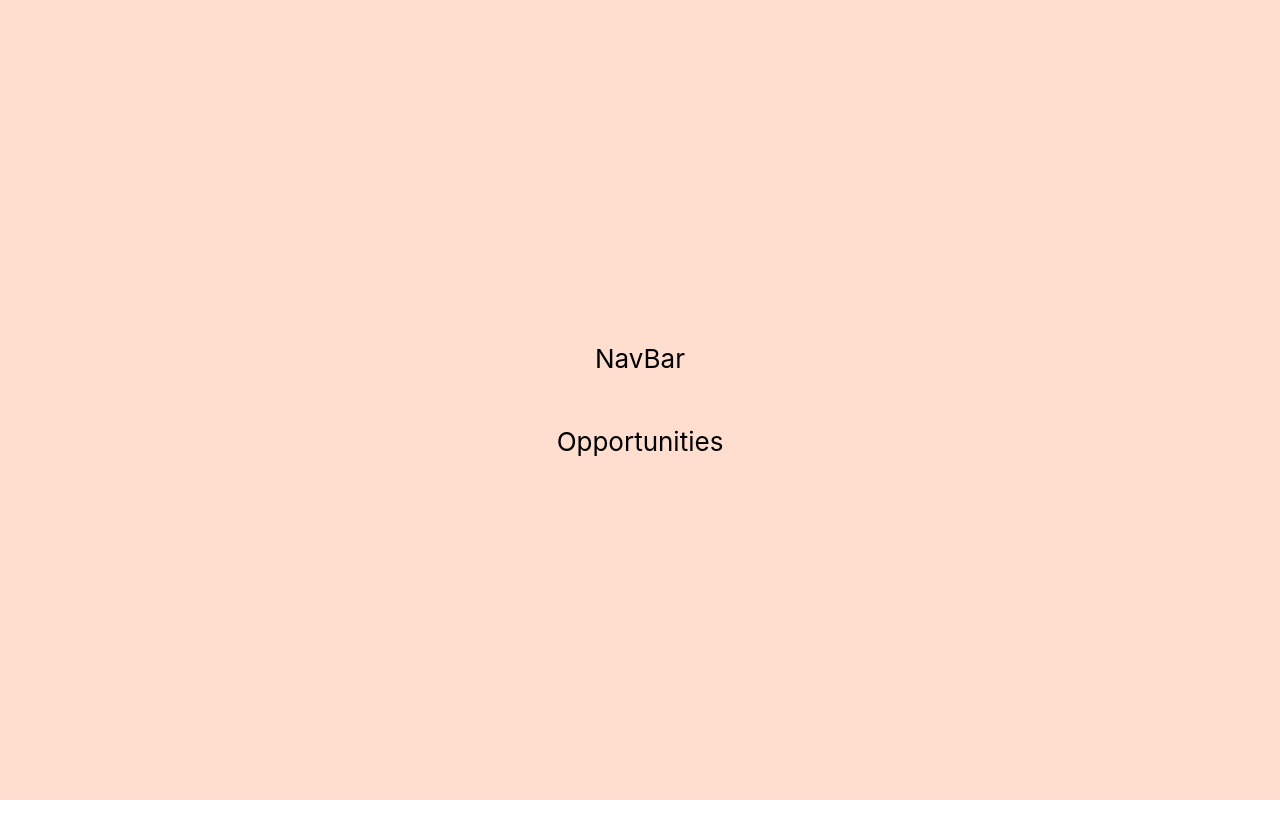
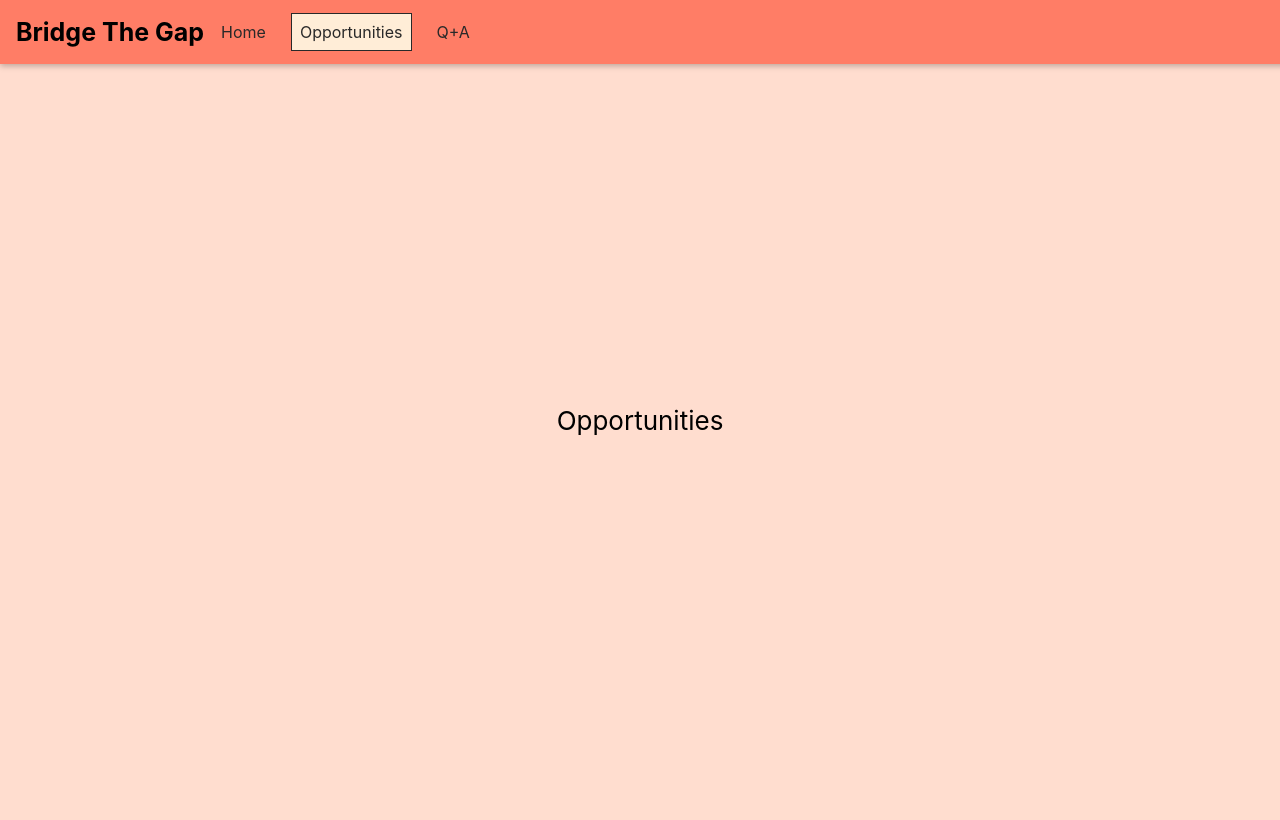
Before and after one commit to ReshmiCode/Bridge-The-Gap, a React (Create React App) app in the folder website/: page /opportunities in a window 1280 px wide. Built offline with nearby package versions, Linux system fonts and the light colour scheme; no server answers.

Commit message:
add in header nav

```diff
--- a/website/src/App.js
+++ b/website/src/App.js
@@ -12,11 +12,14 @@ import Profile from "./screens/Profile";
 import QnA from "./screens/QnA";
 import Opportunities from "./screens/Opportunities";
 import ScrollToTop from "./components/ScrollToTop";
+import NavBar from "./components/NavBar";
 
 function App() {
   return (
     <div>
       <Router>
+        <NavBar />
+        {/* conditionally render navbar if logged in, use context instead? */}
         <main>
           <ScrollToTop>
             <Switch>
--- /dev/null
+++ b/website/src/components/NavBar.css
@@ -0,0 +1,48 @@
+.main-header {
+    width: 100%;
+    height: 4rem;
+    display: flex;
+    align-items: center;
+    position: fixed;
+    top: 0;
+    left: 0;
+    background: #FF7D66;
+    box-shadow: 0 2px 6px rgba(0, 0, 0, 0.26);
+    padding: 0 1rem;
+    z-index: 5;
+  }
+
+  main {
+    margin-top: 1.25rem;
+  }
+
+  .nav-links {
+    list-style: none;
+    margin: 0;
+    padding: 0;
+    width: 100%;
+    height: 100%;
+    display: flex;
+    flex-direction: row;
+    justify-content: center;
+    align-items: center;
+  }
+
+  .nav-links li {
+    margin: 0 0.5rem;
+  }
+
+  .nav-links a {
+    border: 1px solid transparent;
+    color: #292929;
+    text-decoration: none;
+    padding: 0.5rem;
+  }
+
+  .nav-links a:hover,
+  .nav-links a:active,
+  .nav-links a.active {
+    background: #FFEDD7;
+    border-color: #292929;
+    color: #292929;
+  }
--- a/website/src/components/NavBar.js
+++ b/website/src/components/NavBar.js
@@ -1,10 +1,31 @@
 import React from "react";
+import { NavLink } from "react-router-dom";
+import "./NavBar.css";
 
-const NavBar = (props) => {
+const NavBar = () => {
   return (
-    <div>
-      <p>NavBar</p>
-    </div>
+    <header className="main-header">
+      <h1 style={{ fontSize: 25 }}>Bridge The Gap</h1>
+      <nav>
+        <ul className="nav-links">
+          <li>
+            <NavLink to="/feed" exact>
+              Home
+            </NavLink>
+          </li>
+          <li>
+            <NavLink to="/opportunities" exact>
+              Opportunities
+            </NavLink>
+          </li>
+          <li>
+            <NavLink to="/qna" exact>
+              Q+A
+            </NavLink>
+          </li>
+        </ul>
+      </nav>
+    </header>
   );
 };
 
--- a/website/src/screens/Feed.js
+++ b/website/src/screens/Feed.js
@@ -1,11 +1,9 @@
 import React from "react";
 import "../App.css";
-import NavBar from "../components/NavBar";
 
 function Feed() {
   return (
     <div className="App">
-      <NavBar />
       <p> Feed </p>
     </div>
   );
--- a/website/src/screens/Opportunities.js
+++ b/website/src/screens/Opportunities.js
@@ -1,11 +1,9 @@
 import React from "react";
 import "../App.css";
-import NavBar from "../components/NavBar";
 
 function Opportunities() {
   return (
     <div className="App">
-      <NavBar />
       <p> Opportunities </p>
     </div>
   );
--- a/website/src/screens/Profile.js
+++ b/website/src/screens/Profile.js
@@ -1,11 +1,9 @@
 import React from "react";
 import "../App.css";
-import NavBar from "../components/NavBar";
 
 function Profile() {
   return (
     <div className="App">
-      <NavBar />
       <p> Profile </p>
     </div>
   );
--- a/website/src/screens/QnA.js
+++ b/website/src/screens/QnA.js
@@ -1,11 +1,9 @@
 import React from "react";
 import "../App.css";
-import NavBar from "../components/NavBar";
 
 function QnA() {
   return (
     <div className="App">
-      <NavBar />
       <p> QnA </p>
     </div>
   );
```
